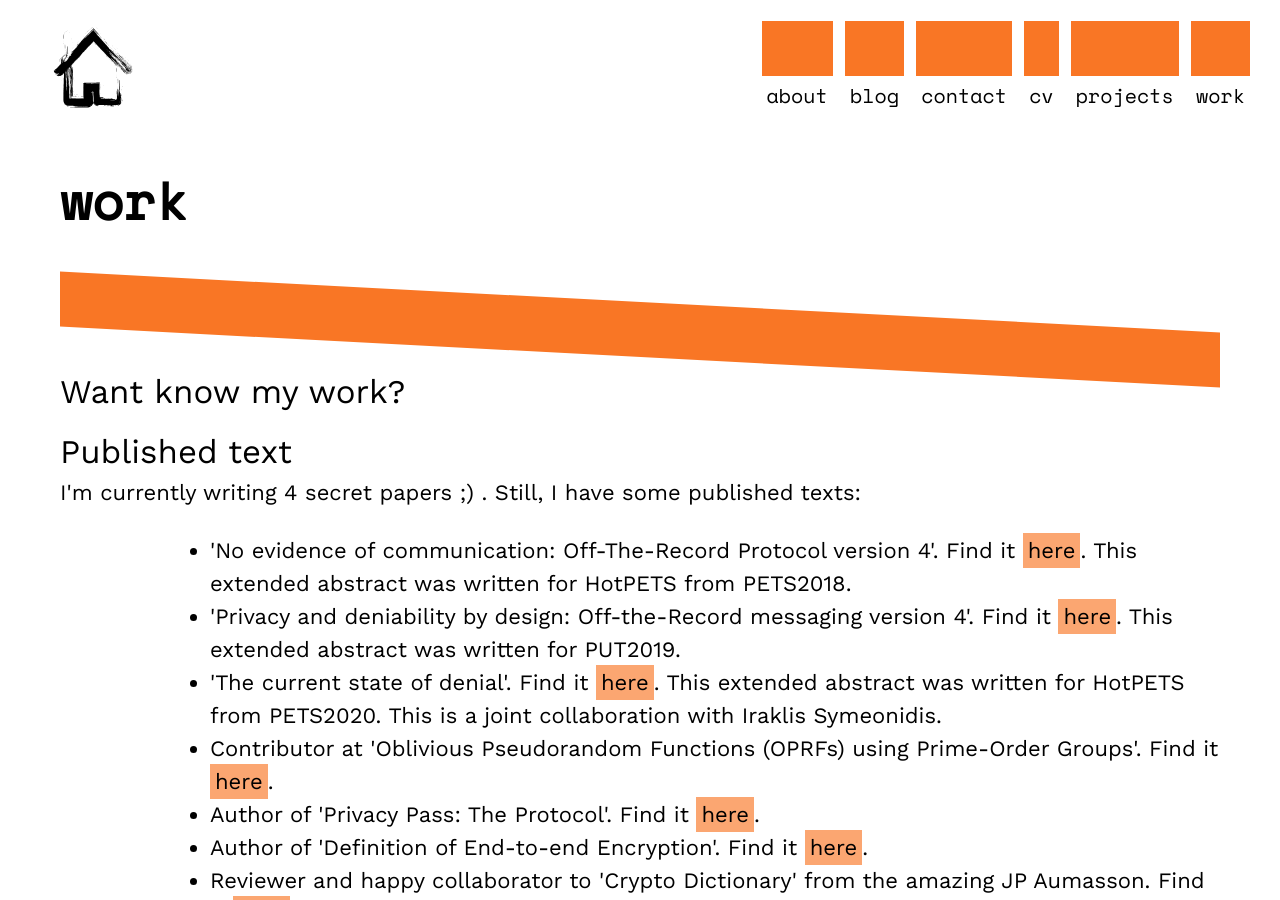
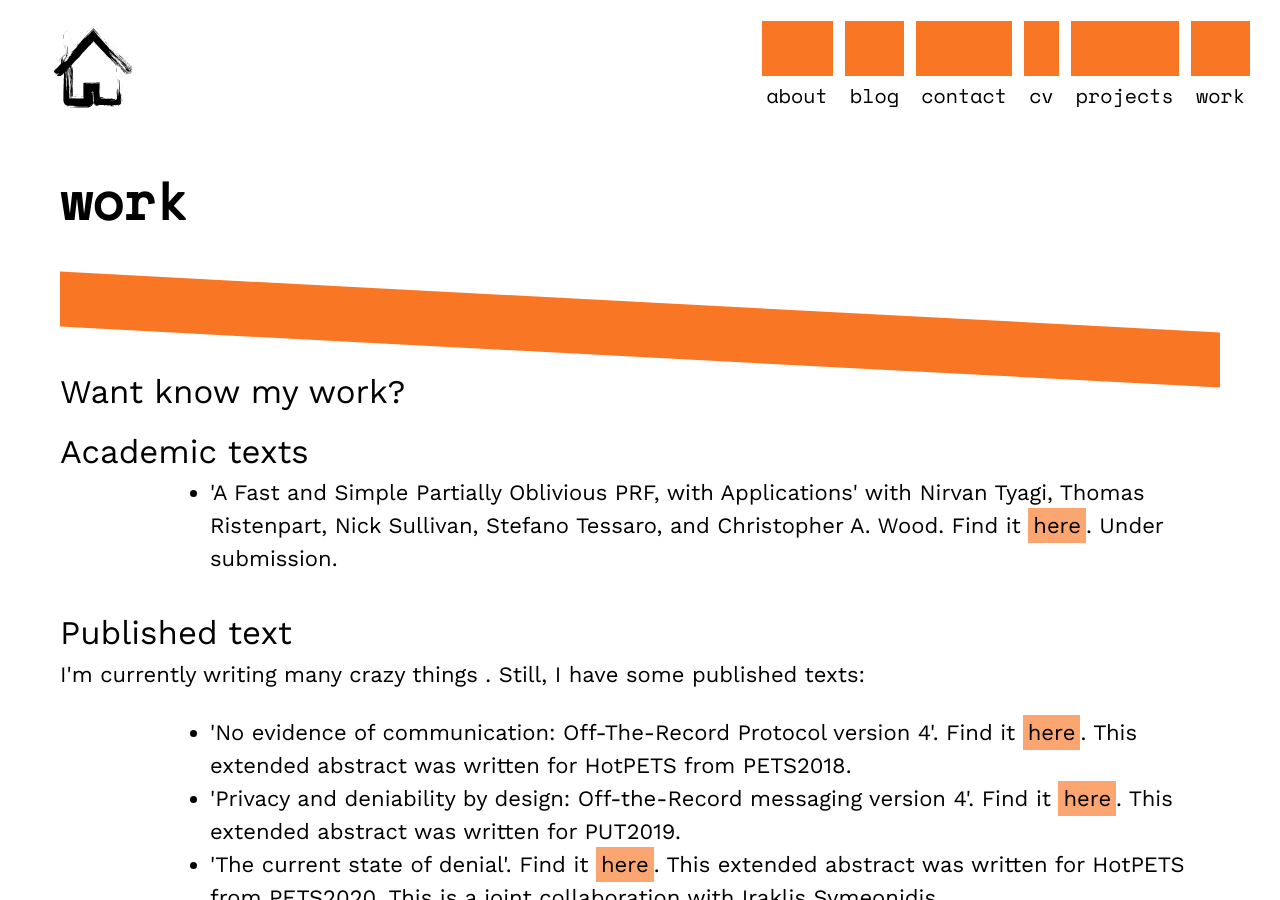
Before and after one commit to claucece/claucece.github.io, a Jekyll site: the page built from work.html, in a window 1280 px wide and 900 px high. Built offline with Jekyll 4.4.1, drawn with Linux system fonts in a browser that asks for light colours.

Commit message:
Add paper

```diff
--- a/work.html
+++ b/work.html
@@ -10,8 +10,14 @@ tags: menu
   </div>
   <div class="contact-box">
     <h1 class="about-subtitle">Want know my work?</h1>
+    <h2>Academic texts</h2>
+    <ul class="centered-list">
+      <li>'A Fast and Simple Partially Oblivious PRF, with Applications' with Nirvan Tyagi, Thomas Ristenpart, Nick Sullivan, Stefano Tessaro, and Christopher A. Wood. Find it <a href="https://eprint.iacr.org/2021/864.pdf" target="_blank">here</a>. Under submission.</li>
+		</ul>
+		<br>
+
     <h2>Published text</h2>
-    <p>I'm currently writing 4 secret papers ;) . Still, I have some published texts:</p>
+    <p>I'm currently writing many crazy things . Still, I have some published texts:</p>
     <ul class="centered-list">
       <li>'No evidence of communication: Off-The-Record Protocol version 4'. Find it <a href="https://petsymposium.org/2018/files/hotpets/7-bini.pdf" target="_blank">here</a>. This extended abstract was written for HotPETS from PETS2018.</li>
       <li>'Privacy and deniability by design: Off-the-Record messaging version 4'. Find it <a href="https://petsymposium.org/2019/files/workshop/abstracts/PUT_2019_paper_17.pdf" target="_blank">here</a>. This extended abstract was written for PUT2019.</li>
```
